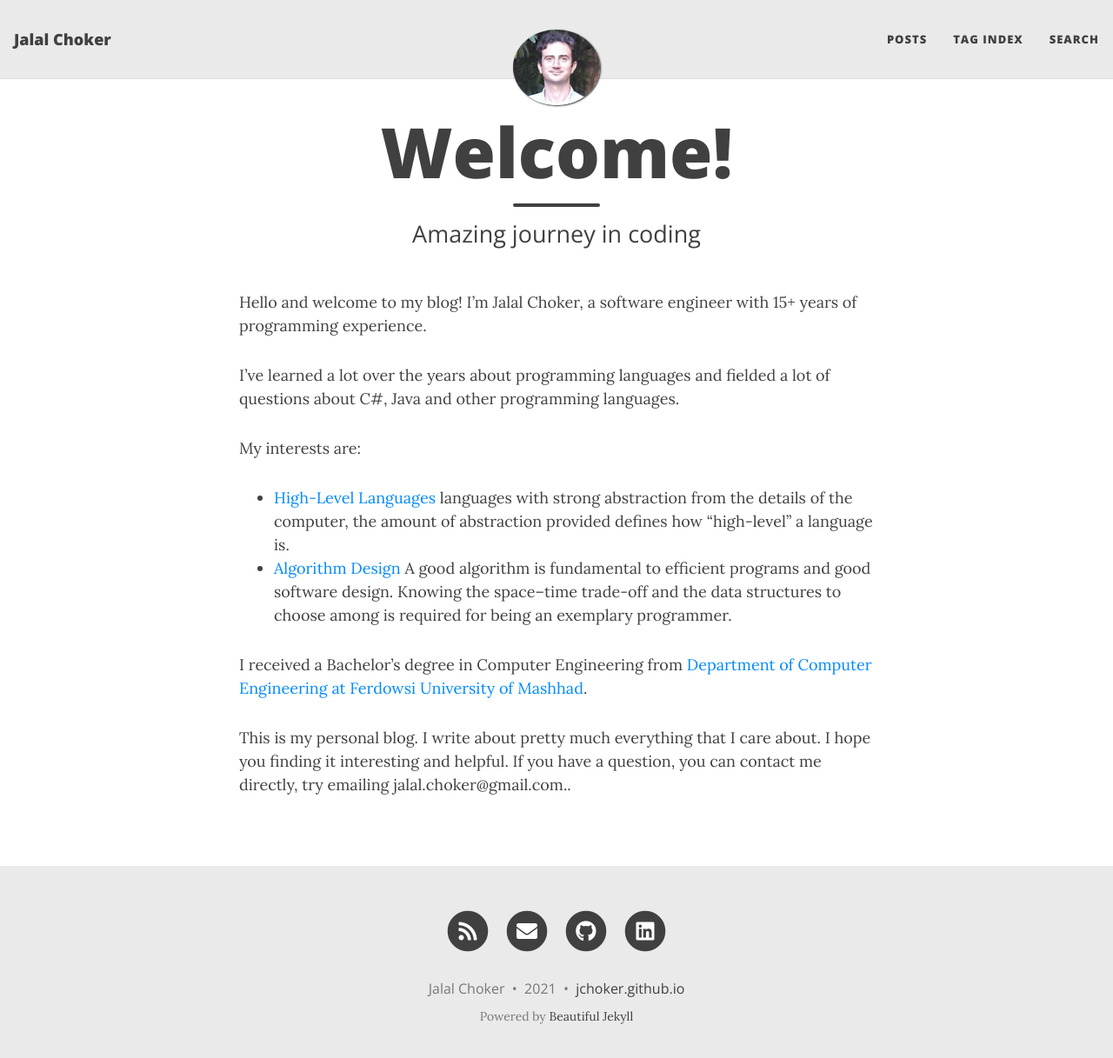
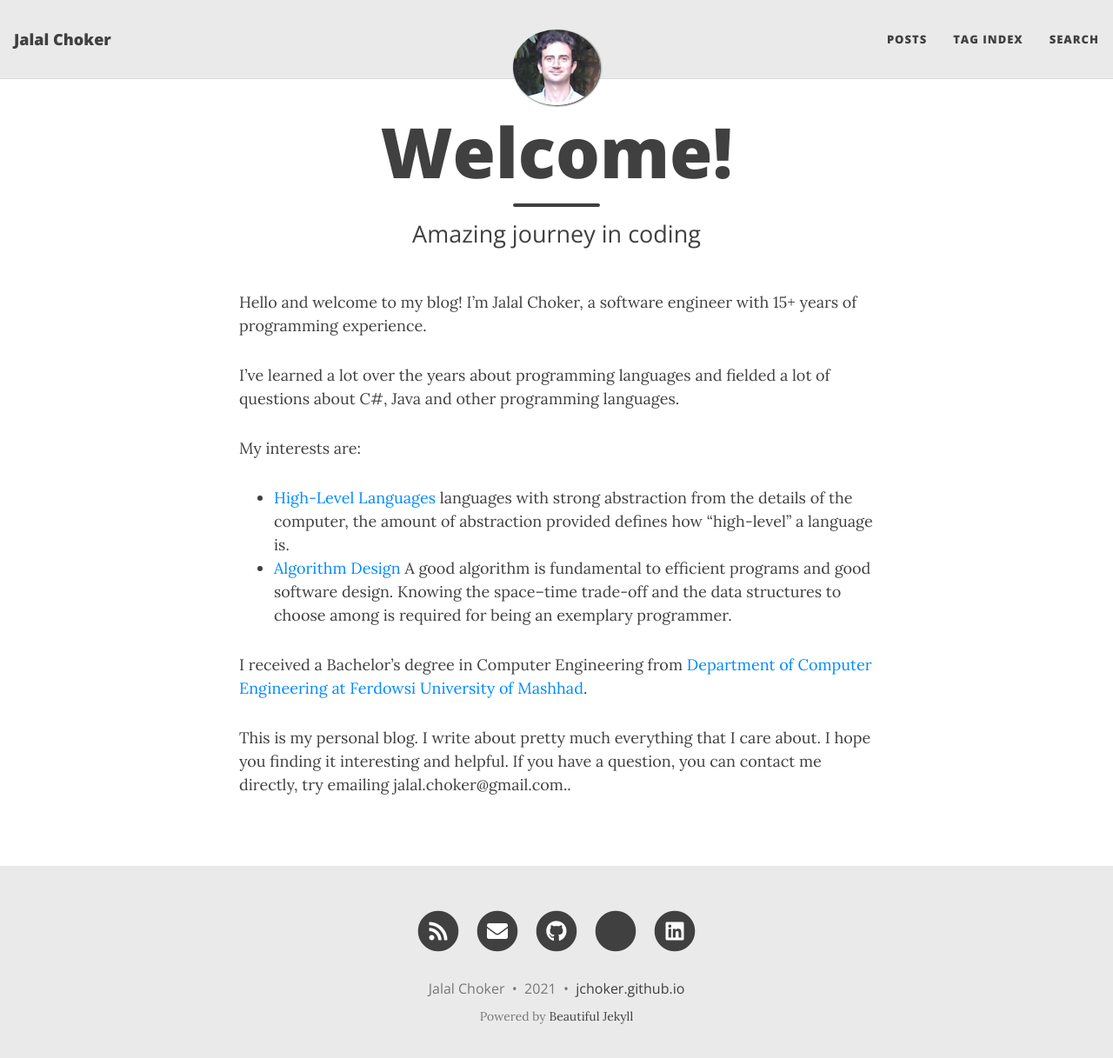
Before and after one commit to jchoker/jchoker.github.io, a Jekyll site: the page built from index.md, in a window 1280 px wide and 1230 px high. Shown: the top 1217 px of the window at 87% size. Built offline with Jekyll 4.4.1, drawn with Linux system fonts in a browser that asks for light colours; nearby versions of some CDN libraries.

Commit message:
Update social-networks-links.html

```diff
--- a/_includes/social-networks-links.html
+++ b/_includes/social-networks-links.html
@@ -68,6 +68,18 @@
         <i class="fab fa-github fa-stack-1x fa-inverse"></i>
       </span>
       <span class="sr-only">GitHub</span>
+   </a>
+  </li>
+{%- endif -%}
+
+{%- if site.social-network-links.leetcode -%}
+  <li class="list-inline-item">
+    <a href="https://leetcode.com/{{ site.social-network-links.leetcode }}" title="LeetCode">
+      <span class="fa-stack fa-lg" aria-hidden="true">
+        <i class="fas fa-circle fa-stack-2x"></i>
+        <i class="fab fa-leetcode fa-stack-1x fa-inverse"></i>
+      </span>
+      <span class="sr-only">LeetCode</span>
    </a>
   </li>
 {%- endif -%}
```
